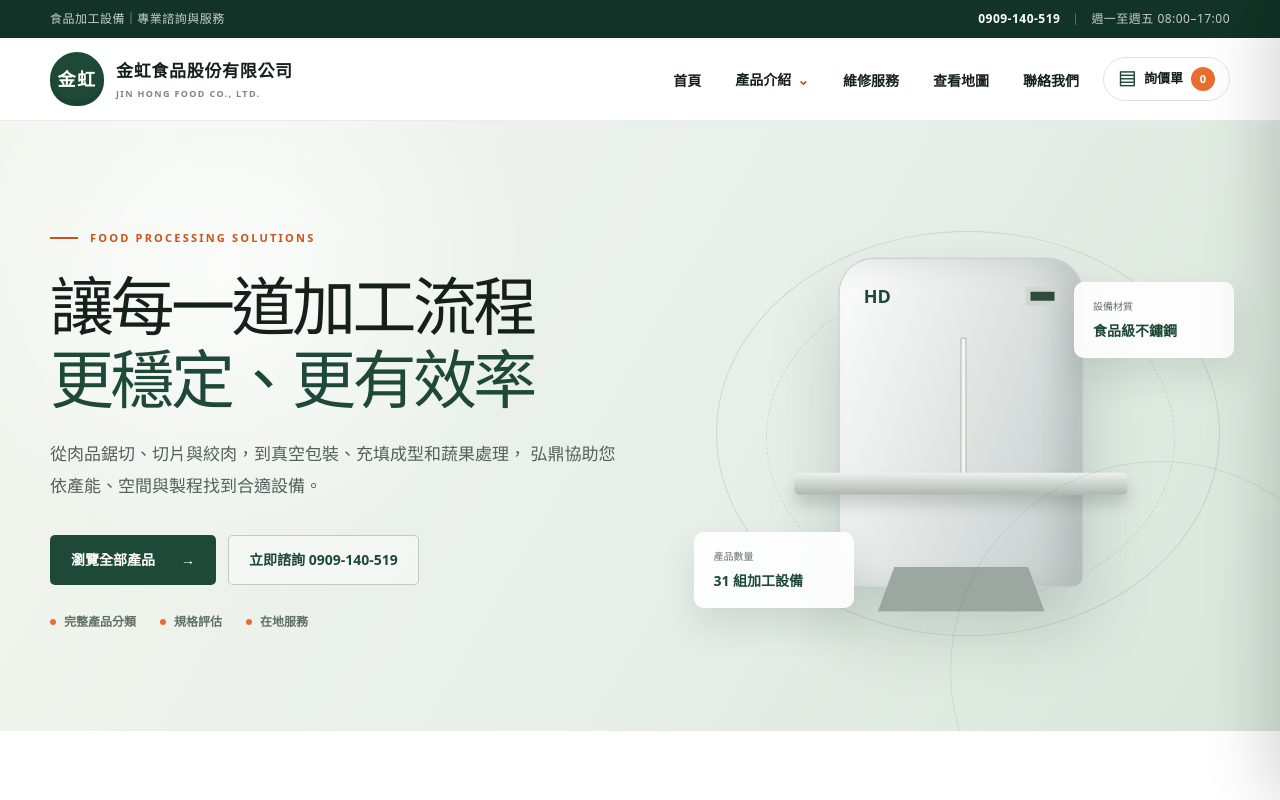
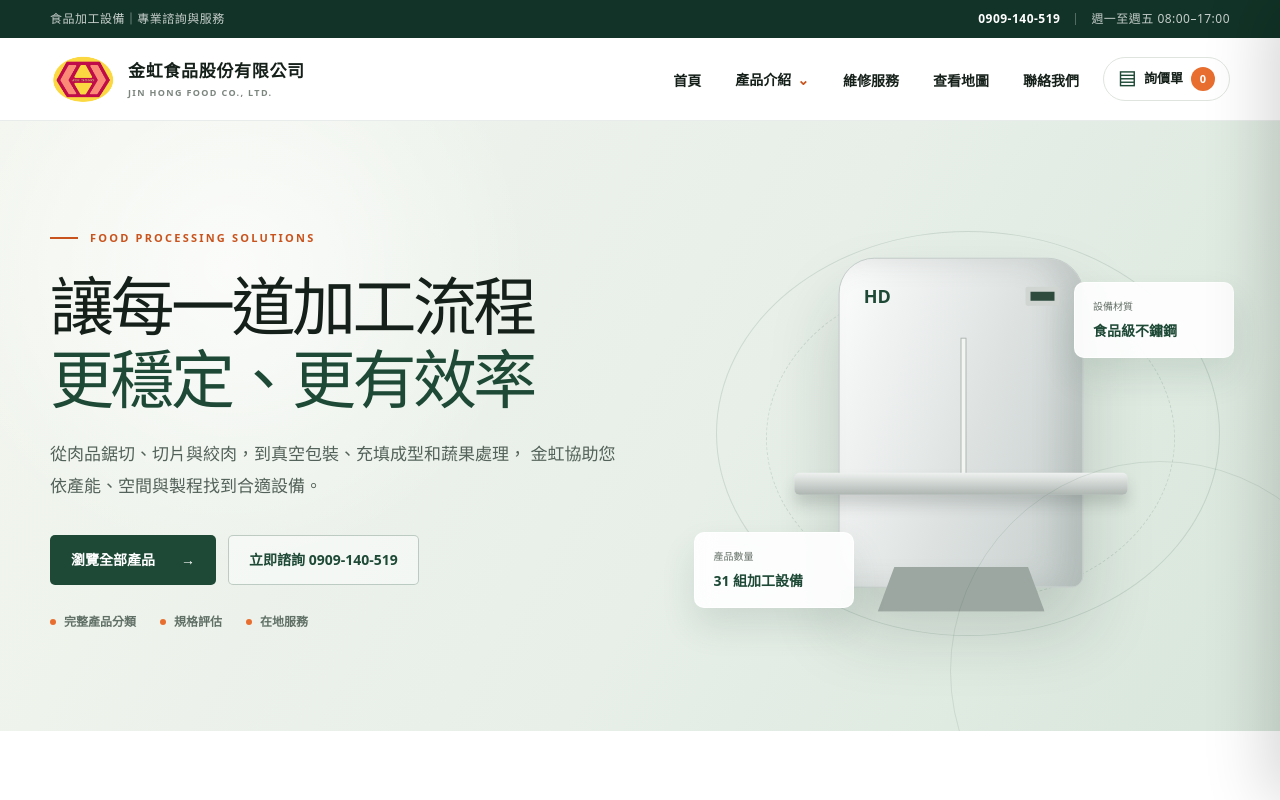
Before and after one commit to LawrenceTWT/jinhong-foods12, a Next.js app: page / in a window 1280 px wide. Shown: the top 800 px of the page. Built offline with nearby package versions, Linux system fonts and the light colour scheme.

Commit message:
Update company logo and homepage

```diff
--- a/app/SiteFooter.tsx
+++ b/app/SiteFooter.tsx
@@ -1,9 +1,18 @@
+import Image from 'next/image';
+
 export default function SiteFooter() {
   return (
     <footer className="site-footer" id="contact">
       <div className="site-container footer-grid">
         <div className="footer-brand">
-          <span className="brand-mark brand-mark-footer">金虹</span>
+          <Image
+            className="brand-logo-footer"
+            src="/brand-logo.png"
+            alt="金虹食品品牌標誌"
+            width={1000}
+            height={785}
+            unoptimized
+          />
           <h2>金虹食品股份有限公司</h2>
           <p>提供食品加工設備資訊與選型諮詢，讓每一次採購都有清楚可靠的判斷依據。</p>
         </div>
--- a/app/SiteHeader.tsx
+++ b/app/SiteHeader.tsx
@@ -1,5 +1,6 @@
 "use client";
 
+import Image from "next/image";
 import Link from "next/link";
 import { useEffect, useRef, useState } from "react";
 import { useInquiryIds } from "./inquiryStorage";
@@ -101,7 +102,15 @@ export default function SiteHeader({
       <header className="site-header">
         <div className="site-container header-inner">
           <Link className="brand" href="/" aria-label="金虹食品股份有限公司首頁">
-            <span className="brand-mark">金虹</span>
+            <Image className="brand-logo"
+                   src="/brand-logo.png"
+                   alt="金虹食品品牌標誌"
+                   width={1000}
+                   height={785}
+                   priority
+                   unoptimized
+            />
+
             <span className="brand-copy">
               <strong>金虹食品股份有限公司</strong>
               <small>JIN HONG FOOD CO., LTD.</small>
--- a/app/globals.css
+++ b/app/globals.css
@@ -124,6 +124,14 @@ a {
   font-size: 18px;
   font-weight: 900;
   letter-spacing: 0.08em;
+}
+
+/* 導覽列品牌 Logo */
+.brand-logo {
+  width: 66px;
+  height: auto;
+  flex: 0 0 auto;
+  object-fit: contain;
 }
 
 .brand-copy {
@@ -1963,6 +1971,14 @@ a {
   font-size: 16px;
 }
 
+.brand-logo-footer {
+  display: block;
+  width: 76px;
+  height: auto;
+  object-fit: contain;
+  flex-shrink: 0;
+}
+
 .footer-brand h2 {
   margin: 18px 0 12px;
   font-size: 20px;
@@ -3246,6 +3262,10 @@ a {
     width: min(100% - 32px, 1180px);
   }
 
+  .brand-logo {
+    width: 50px;
+  }
+
   .utility-bar {
     font-size: 10px;
   }
--- a/app/page.tsx
+++ b/app/page.tsx
@@ -130,7 +130,7 @@ export default function Home() {
             </h1>
             <p>
               從肉品鋸切、切片與絞肉，到真空包裝、充填成型和蔬果處理，
-              弘鼎協助您依產能、空間與製程找到合適設備。
+              金虹協助您依產能、空間與製程找到合適設備。
             </p>
             <div className="hero-actions">
               <a className="button button-primary" href="#products">
@@ -311,7 +311,7 @@ export default function Home() {
               現場服務也能找得到人
             </h2>
             <p>
-              弘鼎提供食品機械到府安裝、操作教學、定期保養、故障維修與零件更換，
+              金虹提供食品機械到府安裝、操作教學、定期保養、故障維修與零件更換，
               協助設備維持穩定運作。
             </p>
 
@@ -342,7 +342,7 @@ export default function Home() {
 
           <TaiwanServiceMap />
 
-          <div className="service-gallery service-gallery-wide" aria-label="弘鼎現場服務實績">
+          <div className="service-gallery service-gallery-wide" aria-label="金虹現場服務實績">
             {serviceCases.map((item) => (
               <figure className={item.featured ? "service-case featured" : "service-case"} key={item.label}>
                 <div className="service-photo">
@@ -377,7 +377,7 @@ export default function Home() {
             <div className="map-address">
               <span aria-hidden="true">⌖</span>
               <div>
-                <small>弘鼎食品股份有限公司</small>
+                <small>金虹食品股份有限公司</small>
                 <strong>台中市大雅區中清路四段93-18號</strong>
               </div>
             </div>
@@ -392,7 +392,7 @@ export default function Home() {
           </div>
           <div className="map-frame">
             <iframe
-              title="弘鼎食品股份有限公司 Google 地圖"
+              title="金虹食品股份有限公司 Google 地圖"
               src="https://www.google.com/maps?q=台中市大雅區中清路四段93-18號&hl=zh-TW&z=16&output=embed"
               loading="lazy"
               referrerPolicy="no-referrer-when-downgrade"
```
Also changed, not shown: public/brand-logo.png (added).
